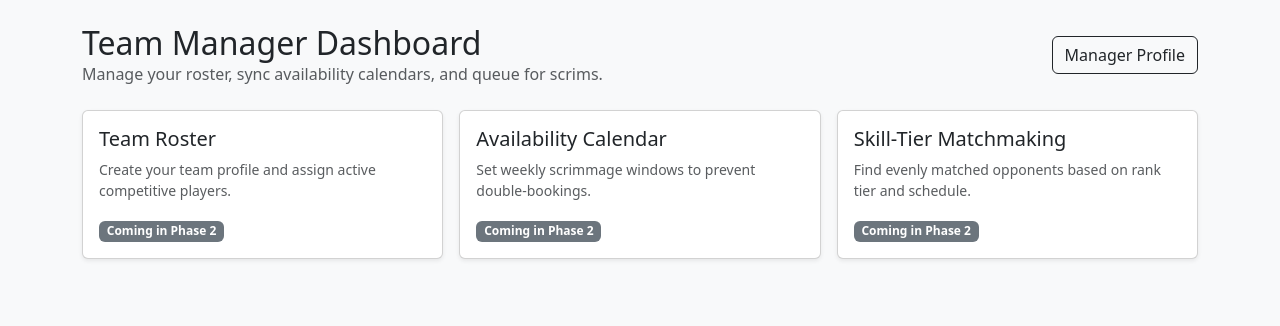
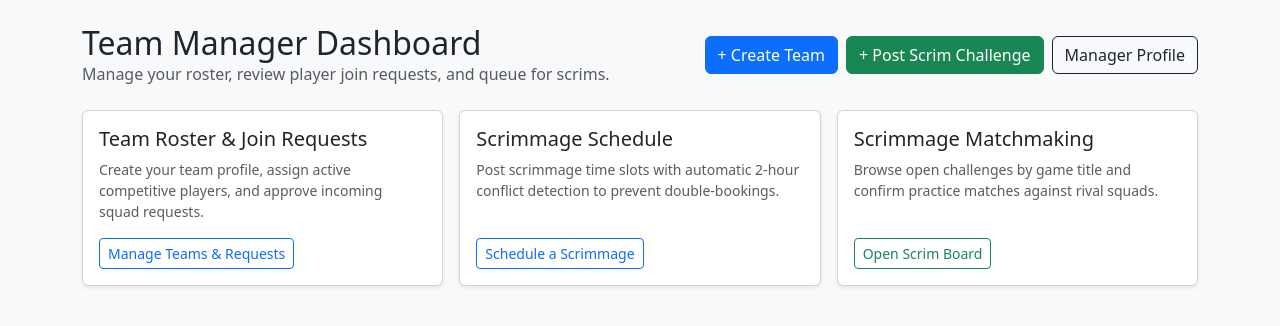
Before and after one commit to Jazzioh/ScrimSync-Elarcosa-JohnJassim-G1, a Django app: template templates/accounts/dashboards/manager_dashboard.html in a window 1280 px wide. Shown: the part 56-382 px from the top of the page. Run offline with Django 5.2, Linux system fonts and the light colour scheme; the template is opened without the code that fills it, so the values that code supplies are empty.

Commit message:
added scrimmage matchmaking dashboards, README, and PD2 report

```diff
--- a/templates/accounts/dashboards/manager_dashboard.html
+++ b/templates/accounts/dashboards/manager_dashboard.html
@@ -5,36 +5,58 @@
 <div class="d-flex justify-content-between align-items-center mb-4">
     <div>
         <h2 class="mb-0">Team Manager Dashboard</h2>
-        <p class="text-muted mb-0">Manage your roster, sync availability calendars, and queue for scrims.</p>
+        <p class="text-muted mb-0">Manage your roster, review player join requests, and queue for scrims.</p>
     </div>
-    <a href="{% url 'accounts:profile_detail' %}" class="btn btn-outline-dark">Manager Profile</a>
+    <div class="d-flex gap-2">
+        <a href="{% url 'scrims:team_create' %}" class="btn btn-primary">+ Create Team</a>
+        <a href="{% url 'scrims:scrim_create' %}" class="btn btn-success">+ Post Scrim Challenge</a>
+        <a href="{% url 'accounts:profile_detail' %}" class="btn btn-outline-dark">Manager Profile</a>
+    </div>
 </div>
 
 <div class="row g-3">
     <div class="col-md-4">
         <div class="card h-100 shadow-sm">
-            <div class="card-body">
-                <h5 class="card-title">Team Roster</h5>
-                <p class="card-text text-muted small">Create your team profile and assign active competitive players.</p>
-                <span class="badge bg-secondary">Coming in Phase 2</span>
+            <div class="card-body d-flex flex-column">
+                <h5 class="card-title">Team Roster & Join Requests</h5>
+                <p class="card-text text-muted small">Create your team profile, assign active competitive players, and approve incoming squad requests.</p>
+                {% if user.managed_teams.all %}
+                    <ul class="list-group list-group-flush mb-3">
+                        {% for team in user.managed_teams.all %}
+                        <li class="list-group-item px-0 py-1 d-flex justify-content-between align-items-center small">
+                            <span><strong>[{{ team.tag }}]</strong> {{ team.name }}</span>
+                            <a href="{% url 'scrims:team_edit' team.pk %}" class="text-decoration-none">Edit</a>
+                        </li>
+                        {% endfor %}
+                    </ul>
+                {% endif %}
+                <div class="mt-auto">
+                    <a href="{% url 'scrims:team_list' %}" class="btn btn-sm btn-outline-primary">Manage Teams & Requests</a>
+                </div>
             </div>
         </div>
     </div>
+
     <div class="col-md-4">
         <div class="card h-100 shadow-sm">
-            <div class="card-body">
-                <h5 class="card-title">Availability Calendar</h5>
-                <p class="card-text text-muted small">Set weekly scrimmage windows to prevent double-bookings.</p>
-                <span class="badge bg-secondary">Coming in Phase 2</span>
+            <div class="card-body d-flex flex-column">
+                <h5 class="card-title">Scrimmage Schedule</h5>
+                <p class="card-text text-muted small">Post scrimmage time slots with automatic 2-hour conflict detection to prevent double-bookings.</p>
+                <div class="mt-auto">
+                    <a href="{% url 'scrims:scrim_create' %}" class="btn btn-sm btn-outline-primary">Schedule a Scrimmage</a>
+                </div>
             </div>
         </div>
     </div>
+
     <div class="col-md-4">
         <div class="card h-100 shadow-sm">
-            <div class="card-body">
-                <h5 class="card-title">Skill-Tier Matchmaking</h5>
-                <p class="card-text text-muted small">Find evenly matched opponents based on rank tier and schedule.</p>
-                <span class="badge bg-secondary">Coming in Phase 2</span>
+            <div class="card-body d-flex flex-column">
+                <h5 class="card-title">Scrimmage Matchmaking</h5>
+                <p class="card-text text-muted small">Browse open challenges by game title and confirm practice matches against rival squads.</p>
+                <div class="mt-auto">
+                    <a href="{% url 'scrims:scrim_list' %}" class="btn btn-sm btn-outline-success">Open Scrim Board</a>
+                </div>
             </div>
         </div>
     </div>
```
Also changed, not shown: templates/accounts/dashboards/player_dashboard.html (+32 -7 lines).
